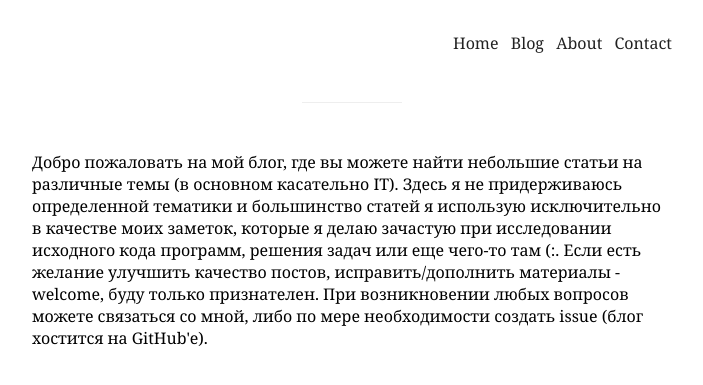
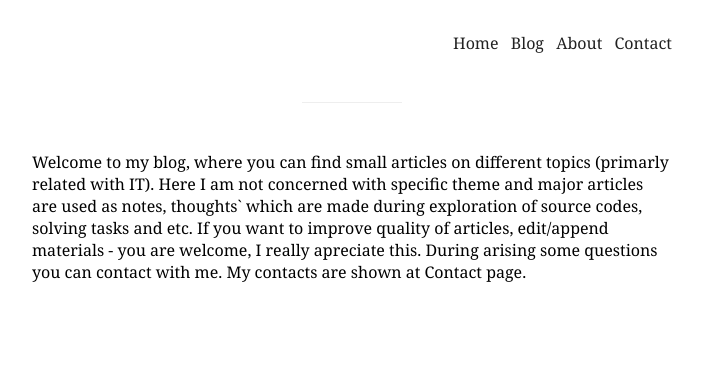
Before and after one commit to LmTinyToon/LmTinyToon.github.io, a Jekyll site: the page built from index.html, in a window 1280 px wide. Shown: the top 385 px of the page, without its empty margins (288-991 px from the left). Built offline with Jekyll 4.4.1, drawn with Linux system fonts in a browser that asks for light colours.

Commit message:
Main page was translated to english

```diff
--- a/index.html
+++ b/index.html
@@ -2,9 +2,8 @@
 layout: default
 ---
 
-Добро пожаловать на мой блог, где вы можете найти небольшие статьи на различные темы (в основном касательно IT).
-Здесь я не придерживаюсь определенной тематики и большинство статей я использую исключительно в качестве моих заметок,
-которые я делаю зачастую при исследовании исходного кода программ, решения задач или еще чего-то там (:.
-Если есть желание улучшить качество постов, исправить/дополнить материалы - welcome, буду только признателен.
+Welcome to my blog, where you can find small articles on different topics (primarly related with IT).
+Here I am not concerned with specific theme and major articles are used as notes, thoughts` which are made during exploration
+of source codes, solving tasks and etc. If you want to improve quality of articles, edit/append materials - you are welcome, I really apreciate this.
 
-При возникновении любых вопросов можете связаться со мной, либо по мере необходимости создать issue (блог хостится на GitHub'e).
+During arising some questions you can contact with me. My contacts are shown at Contact page.
```
